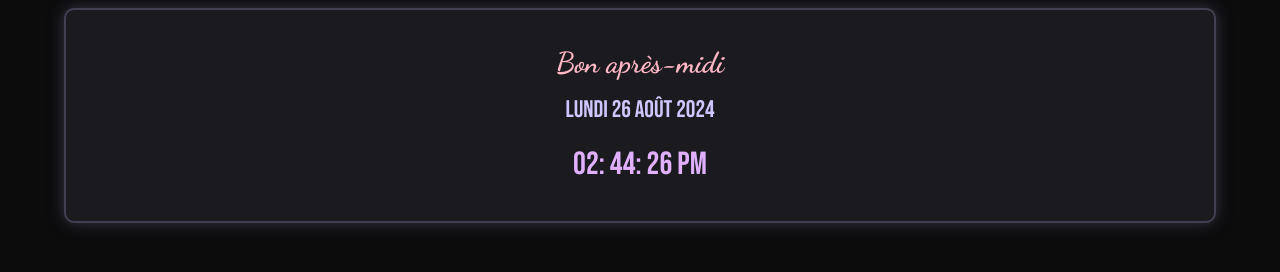
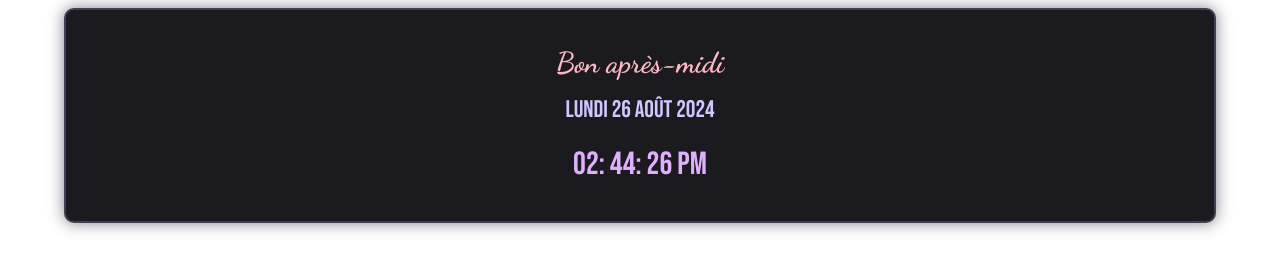
Before and after one commit to Anovar456/Solo-leveling, a plain HTML site: page index.html in a window 1280 px wide. Drawn offline with Linux system fonts and the light colour scheme.

Commit message:
Update index.html

```diff
--- a/index.html
+++ b/index.html
@@ -9,7 +9,7 @@
     <style>
         /*CSS RESETS*/
         body{
-            background-color: #0c0c0d;
+            background-color: transparent;
             line-height: 1.6;
             color: #ffffff;
             font-family: 'Press Start 2P', cursive;
```
